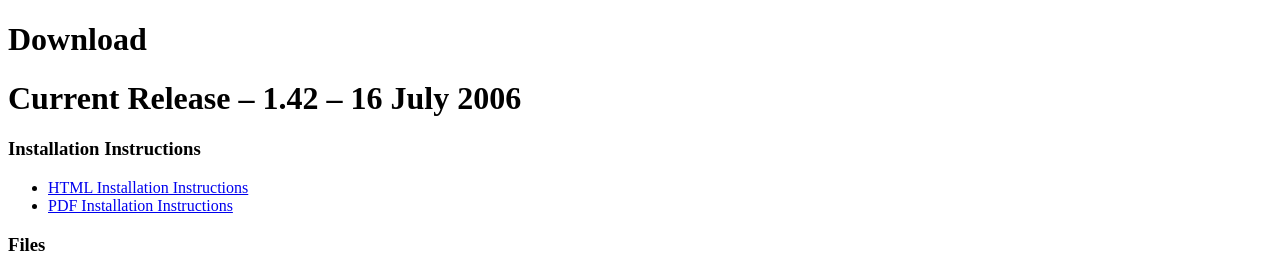
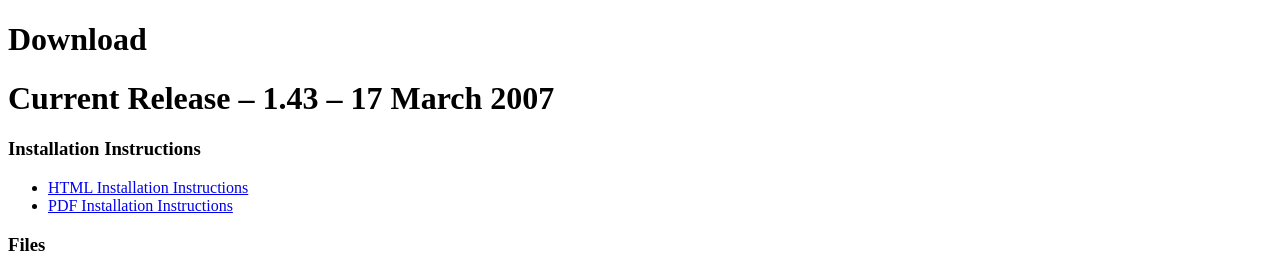
Before and after one commit to biopython/biopython.github.io, a Jekyll site: the page built from wiki/Download.md, in a window 1280 px wide. Shown: the top 274 px of the page. Built offline with Jekyll 4.4.1, drawn with Linux system fonts in a browser that asks for light colours.

Commit message:
/* Current Release -- 1.42 -- 16 July 2006 */

```diff
--- a/wiki/Download.md
+++ b/wiki/Download.md
@@ -4,8 +4,8 @@ permalink: wiki/Download
 layout: wiki
 ---
 
-Current Release -- 1.42 -- 16 July 2006
-=======================================
+Current Release -- 1.43 -- 17 March 2007
+========================================
 
 ### Installation Instructions
 
```
Also changed, not shown: 1 other file.
